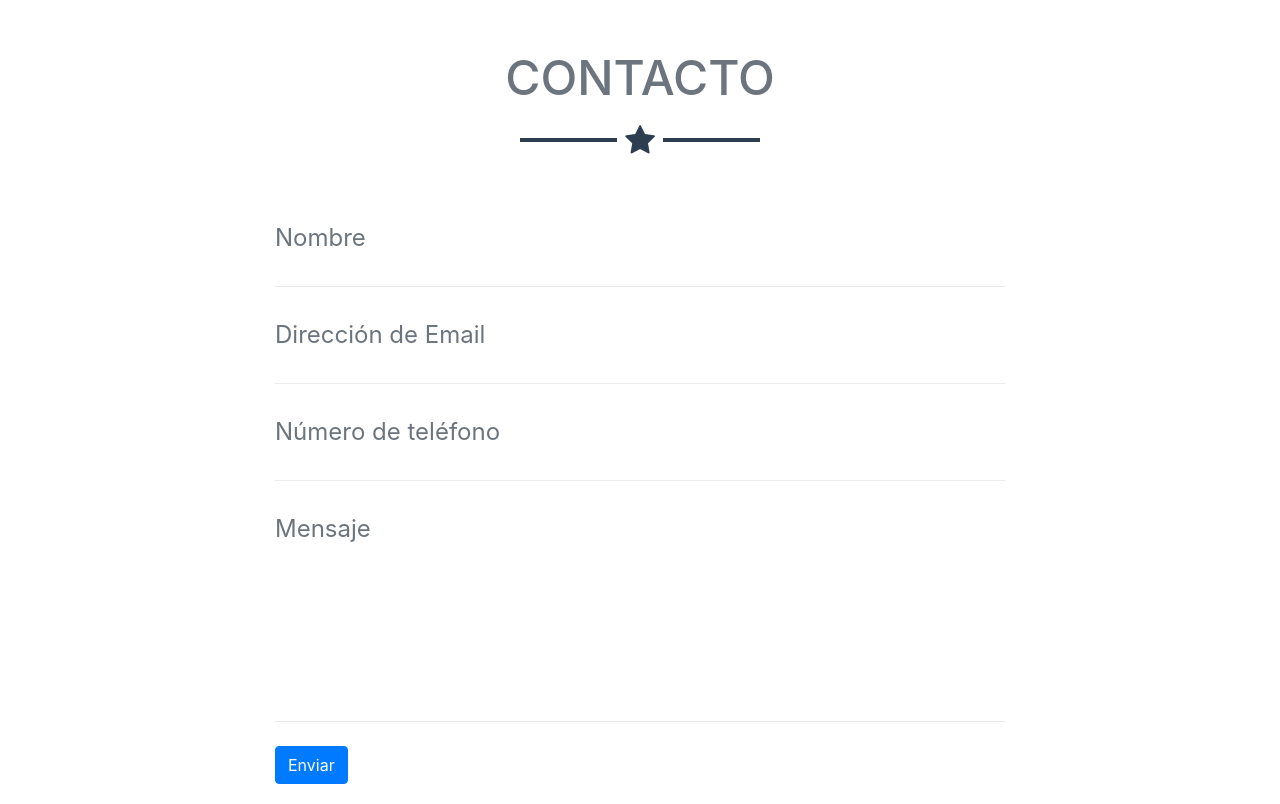
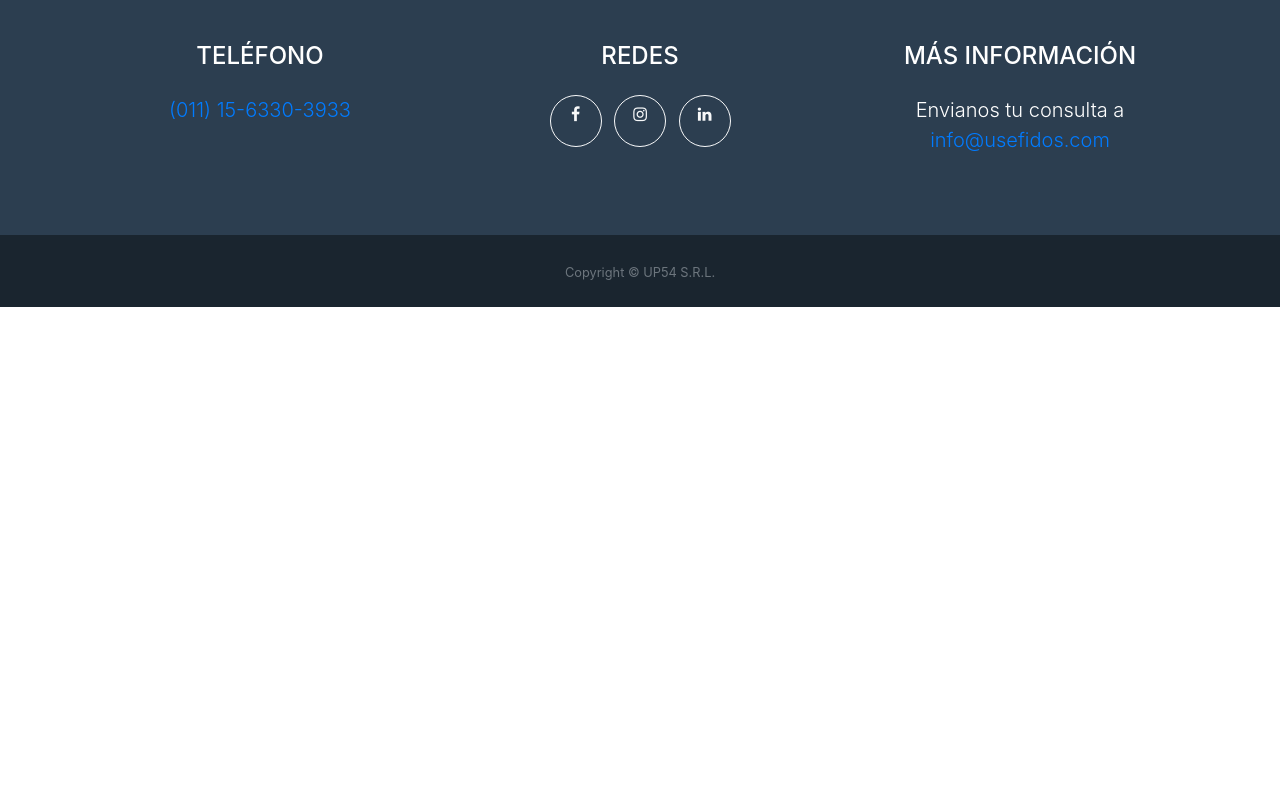
Before and after one commit to FidosTeam/FidosWeb, a website with bundled scripts: page thanks.html in a window 1280 px wide. Shown: the part 1520-2324 px from the top of the page. After the commit the page ends 1827 px from the top, so only its background shows below. Built offline with nearby package versions, Linux system fonts and the light colour scheme.

Commit message:
Update thanks.html

```diff
--- a/thanks.html
+++ b/thanks.html
@@ -83,54 +83,7 @@
       </div>
     </section>
 
-    <!-- Contact Section -->
-    <section class="text-white mb-0" id="contact">
-      <div class="container">
-        <h2 class="text-center text-uppercase text-secondary mb-0">Contacto</h2>
-        <hr class="star-dark mb-5">
-        <div class="row">
-          <div class="col-lg-8 mx-auto">
-            <!-- To configure the contact form email address, go to mail/contact_me.php and update the email address in the PHP file on line 19. -->
-            <!-- The form should work on most web servers, but if the form is not working you may need to configure your web server differently. -->
-            <form name="sentMessage" id="contactForm" novalidate="novalidate">
-              <div class="control-group">
-                <div class="form-group floating-label-form-group controls mb-0 pb-2">
-                  <label>Nombre</label>
-                  <input class="form-control" id="name" type="text" placeholder="Nombre" required="required" data-validation-required-message="Por favor ingrese su nombre.">
-                  <p class="help-block text-danger"></p>
-                </div>
-              </div>
-              <div class="control-group">
-                <div class="form-group floating-label-form-group controls mb-0 pb-2">
-                  <label>Dirección de Email</label>
-                  <input class="form-control" id="email" type="email" placeholder="Dirección de Email" required="required" data-validation-required-message="Por favor ingrese su Email.">
-                  <p class="help-block text-danger"></p>
-                </div>
-              </div>
-              <div class="control-group">
-                <div class="form-group floating-label-form-group controls mb-0 pb-2">
-                  <label>Número de teléfono</label>
-                  <input class="form-control" id="phone" type="tel" placeholder="Número de teléfono" required="required" data-validation-required-message="Por favor ingrese su número de teléfono.">
-                  <p class="help-block text-danger"></p>
-                </div>
-              </div>
-              <div class="control-group">
-                <div class="form-group floating-label-form-group controls mb-0 pb-2">
-                  <label>Mensaje</label>
-                  <textarea class="form-control" id="message" rows="5" placeholder="Mensaje" required="required" data-validation-required-message="Por favor ingrese su mensaje."></textarea>
-                  <p class="help-block text-danger"></p>
-                </div>
-              </div>
-              <br>
-              <div id="success"></div>
-              <div class="form-group">
-                <button type="submit" class="btn btn-primary btn-xl" id="sendMessageButton">Enviar</button>
-              </div>
-            </form>
-          </div>
-        </div>
-      </div>
-    </section>
+
 
     <!-- Footer -->
     <footer class="footer text-center">
```
